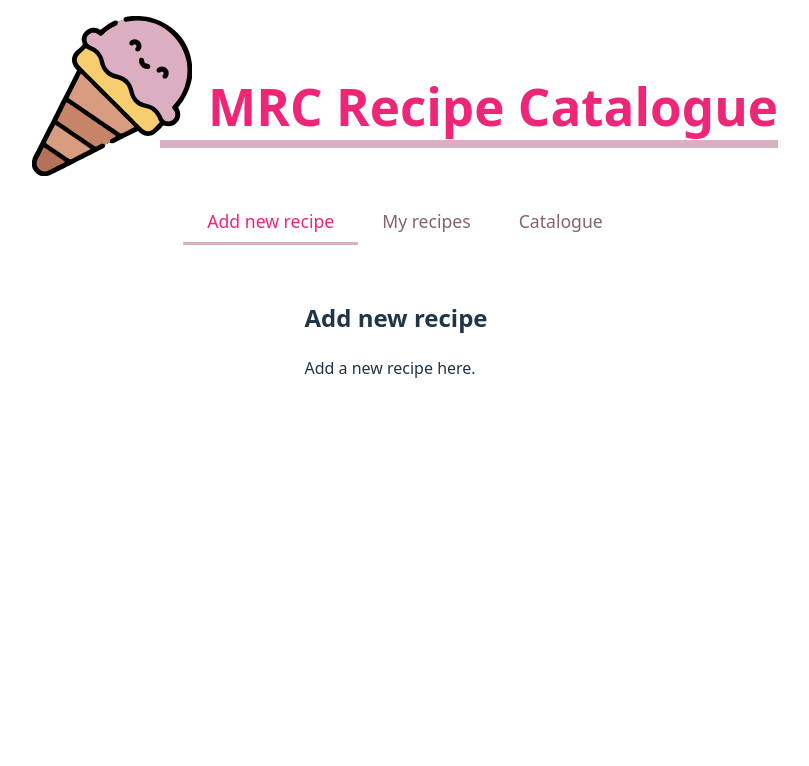
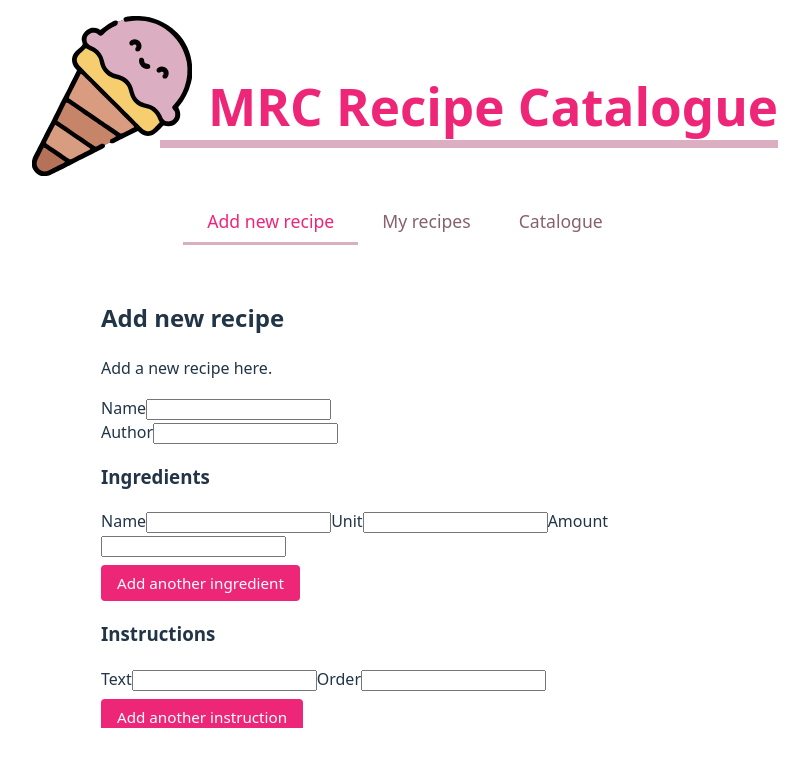
Before and after one commit to katdob/Melrose-Rock-Creamery, a React (Vite) app in the folder React_frontend/: page /recipe-catalogue/add-new-recipe in a window 1280 px wide. Shown: the top 766 px of the page, without its empty margins (235-1044 px from the left). Built offline with nearby package versions, Linux system fonts and the light colour scheme.

Commit message:
new recipe section in recipe-catalogue/add-new-recipe/

```diff
--- a/React_frontend/src/App.css
+++ b/React_frontend/src/App.css
@@ -219,6 +219,47 @@ pinky ice cream palette
 
 .send-button:hover {
   background: var(--dark-dusty-rose);
+}
+
+.add-ingredient-btn {
+  padding: 0.5rem 1rem;
+  background: var(--mild-hot-pink);
+  color: white;
+  border: none;
+  border-radius: 4px;
+  font-size: 0.95rem;
+  font-weight: 500;
+  cursor: pointer;
+  transition: background 0.2s;
+  margin-top: 0.5rem;
+}
+
+.add-ingredient-btn:hover {
+  background: var(--medium-blush-pink);
+}
+
+.add-recipe-btn-wrap {
+  display: flex;
+  justify-content: center;
+  margin-top: 1.5rem;
+}
+
+.add-recipe-error {
+  padding: 0.75rem 1rem;
+  background: #fee;
+  border: 1px solid #fcc;
+  border-radius: 4px;
+  color: #c33;
+  margin-bottom: 1rem;
+}
+
+.add-recipe-success {
+  padding: 0.75rem 1rem;
+  background: var(--minty-ice-cream);
+  border: 1px solid var(--plush-light-medium-pink);
+  border-radius: 4px;
+  color: var(--dark-dusty-rose);
+  margin-bottom: 1rem;
 }
 
 .confirmation-message {
--- /dev/null
+++ b/React_frontend/src/context/NewRecipeContext.jsx
@@ -0,0 +1,24 @@
+import { createContext, useContext, useState } from 'react'
+
+const NewRecipeContext = createContext(null)
+
+export function NewRecipeProvider({ children }) {
+  const [NewRecipe, setNewRecipe] = useState({
+    Ingredients: [{ Name: '', Unit: '', Amount: '' }],
+    Instructions: [{ Text: '', Order: '', RecipeId: null }],
+  })
+
+  return (
+    <NewRecipeContext.Provider value={{ NewRecipe, setNewRecipe }}>
+      {children}
+    </NewRecipeContext.Provider>
+  )
+}
+
+export function useNewRecipe() {
+  const context = useContext(NewRecipeContext)
+  if (!context) {
+    throw new Error('useNewRecipe must be used within a NewRecipeProvider')
+  }
+  return context
+}
--- a/React_frontend/src/routes/recipe-catalogue/add-new-recipe.jsx
+++ b/React_frontend/src/routes/recipe-catalogue/add-new-recipe.jsx
@@ -1,10 +1,159 @@
+import { useState } from 'react'
 import { createFileRoute } from '@tanstack/react-router'
+import { useNewRecipe } from '../../context/NewRecipeContext'
 
 function AddNewRecipe() {
+  const { NewRecipe, setNewRecipe } = useNewRecipe()
+  const [errorMessage, setErrorMessage] = useState(null)
+  const [successMessage, setSuccessMessage] = useState(null)
+  const ingredients = NewRecipe.Ingredients ?? [{ Name: '', Unit: '', Amount: '' }]
+  const instructions = NewRecipe.Instructions ?? [{ Text: '', Order: '', RecipeId: null }]
+
+  const addIngredient = () => {
+    setNewRecipe((prev) => ({
+      ...prev,
+      Ingredients: [...(prev.Ingredients ?? [{ Name: '', Unit: '', Amount: '' }]), { Name: '', Unit: '', Amount: '' }],
+    }))
+  }
+
+  const updateIngredient = (index, field, value) => {
+    setNewRecipe((prev) => {
+      const list = [...(prev.Ingredients ?? [{ Name: '', Unit: '', Amount: '' }])]
+      list[index] = { ...list[index], [field]: value }
+      return { ...prev, Ingredients: list }
+    })
+  }
+
+  const addInstruction = () => {
+    setNewRecipe((prev) => ({
+      ...prev,
+      Instructions: [...(prev.Instructions ?? [{ Text: '', Order: '', RecipeId: null }]), { Text: '', Order: '', RecipeId: prev.RecipeId ?? null }],
+    }))
+  }
+
+  const updateInstruction = (index, field, value) => {
+    setNewRecipe((prev) => {
+      const list = [...(prev.Instructions ?? [{ Text: '', Order: '', RecipeId: null }])]
+      list[index] = { ...list[index], [field]: value }
+      return { ...prev, Instructions: list }
+    })
+  }
+
+  const handleAddRecipe = () => {
+    setErrorMessage(null)
+    setSuccessMessage(null)
+    const errors = []
+    if (!NewRecipe.Name || String(NewRecipe.Name).trim() === '') {
+      errors.push('Name is required.')
+    }
+    if (!NewRecipe.Author || String(NewRecipe.Author).trim() === '') {
+      errors.push('Author is required.')
+    }
+    if (!NewRecipe.Ingredients || NewRecipe.Ingredients.length === 0) {
+      errors.push('At least one ingredient is required.')
+    }
+    if (!NewRecipe.Instructions || NewRecipe.Instructions.length === 0) {
+      errors.push('At least one instruction is required.')
+    }
+    if (errors.length > 0) {
+      setErrorMessage(errors.join(' '))
+      return
+    }
+    setSuccessMessage('Recipe is ready to be added!')
+  }
+
   return (
     <div className="content-scroll">
       <h2>Add new recipe</h2>
       <p>Add a new recipe here.</p>
+      {errorMessage && (
+        <div className="add-recipe-error" role="alert">
+          {errorMessage}
+        </div>
+      )}
+      {successMessage && (
+        <div className="add-recipe-success" role="status">
+          {successMessage}
+        </div>
+      )}
+      <div>
+        <label htmlFor="recipe-name">Name</label>
+        <input
+          id="recipe-name"
+          type="text"
+          value={NewRecipe.Name ?? ''}
+          onChange={(e) => setNewRecipe((prev) => ({ ...prev, Name: e.target.value }))}
+        />
+      </div>
+      <div>
+        <label htmlFor="recipe-author">Author</label>
+        <input
+          id="recipe-author"
+          type="text"
+          value={NewRecipe.Author ?? ''}
+          onChange={(e) => setNewRecipe((prev) => ({ ...prev, Author: e.target.value }))}
+        />
+      </div>
+      <div>
+        <h3>Ingredients</h3>
+        {ingredients.map((ingredient, index) => (
+          <div key={index}>
+            <label htmlFor={`ingredient-name-${index}`}>Name</label>
+            <input
+              id={`ingredient-name-${index}`}
+              type="text"
+              value={ingredient.Name ?? ''}
+              onChange={(e) => updateIngredient(index, 'Name', e.target.value)}
+            />
+            <label htmlFor={`ingredient-unit-${index}`}>Unit</label>
+            <input
+              id={`ingredient-unit-${index}`}
+              type="text"
+              value={ingredient.Unit ?? ''}
+              onChange={(e) => updateIngredient(index, 'Unit', e.target.value)}
+            />
+            <label htmlFor={`ingredient-amount-${index}`}>Amount</label>
+            <input
+              id={`ingredient-amount-${index}`}
+              type="text"
+              value={ingredient.Amount ?? ''}
+              onChange={(e) => updateIngredient(index, 'Amount', e.target.value)}
+            />
+          </div>
+        ))}
+        <button type="button" className="add-ingredient-btn" onClick={addIngredient}>
+          Add another ingredient
+        </button>
+      </div>
+      <div>
+        <h3>Instructions</h3>
+        {instructions.map((instruction, index) => (
+          <div key={index}>
+            <label htmlFor={`instruction-text-${index}`}>Text</label>
+            <input
+              id={`instruction-text-${index}`}
+              type="text"
+              value={instruction.Text ?? ''}
+              onChange={(e) => updateInstruction(index, 'Text', e.target.value)}
+            />
+            <label htmlFor={`instruction-order-${index}`}>Order</label>
+            <input
+              id={`instruction-order-${index}`}
+              type="text"
+              value={instruction.Order ?? ''}
+              onChange={(e) => updateInstruction(index, 'Order', e.target.value)}
+            />
+          </div>
+        ))}
+        <button type="button" className="add-ingredient-btn" onClick={addInstruction}>
+          Add another instruction
+        </button>
+      </div>
+      <div className="add-recipe-btn-wrap">
+        <button type="button" className="add-ingredient-btn" onClick={handleAddRecipe}>
+          Add new recipe
+        </button>
+      </div>
     </div>
   )
 }
--- a/React_frontend/src/screens/RecipeCatalogue.jsx
+++ b/React_frontend/src/screens/RecipeCatalogue.jsx
@@ -1,5 +1,6 @@
 import { Link, Outlet } from '@tanstack/react-router'
 import IceCream from '../assets/ice-cream.svg'
+import { NewRecipeProvider } from '../context/NewRecipeContext'
 import '../App.css'
 
 const RecipeCatalogue = () => {
@@ -25,7 +26,9 @@ const RecipeCatalogue = () => {
       </div>
       <div className="card">
         <div className="about">
-          <Outlet />
+          <NewRecipeProvider>
+            <Outlet />
+          </NewRecipeProvider>
         </div>
       </div>
     </>
```
